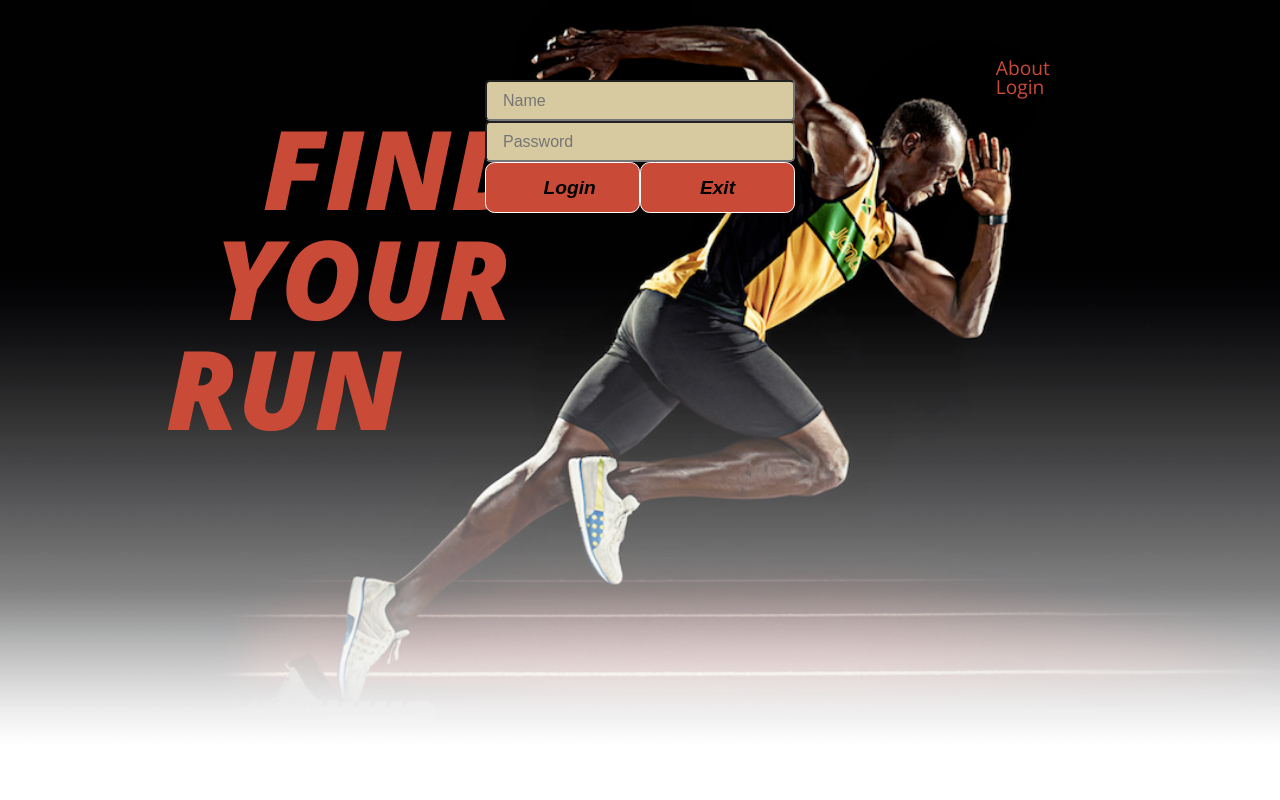
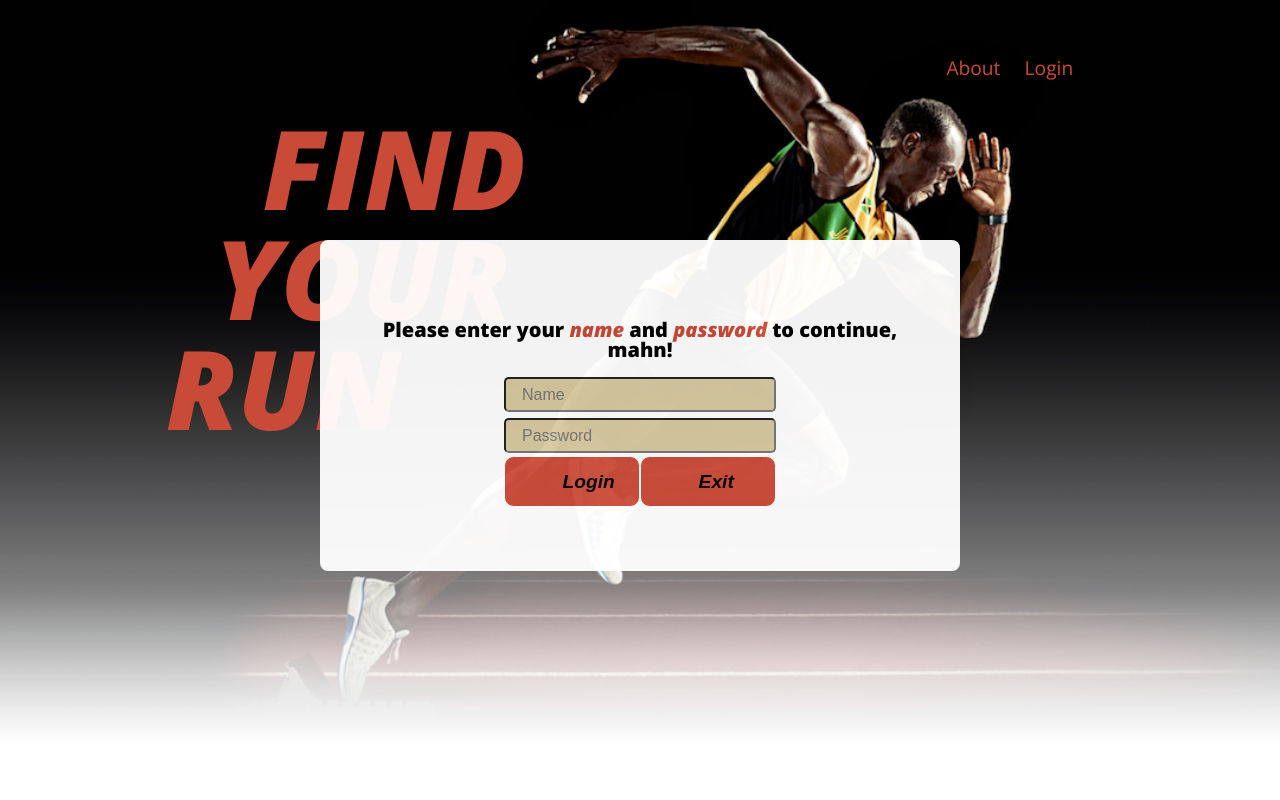
Before and after one commit to adamstelle/running_cool, a plain HTML site: page index.html in a window 1280 px wide. Both pictures are taken after a click on the link "Login". Shown: the top 800 px of the page. Drawn offline with nearby package versions, Linux system fonts and the light colour scheme.

Commit message:
Styled login form

```diff
--- a/css/style.css
+++ b/css/style.css
@@ -106,6 +106,7 @@ input::-moz-placeholder {
 
 #locationmap {
   display:inline-block;
+  height: 20em;
 }
 
 .user-input {
@@ -119,19 +120,22 @@ input::-moz-placeholder {
  height: 20em;
 }
 
-.popupContainer{
+.popupContainer {
     position: fixed;
     z-index: 100;
-    background: transparent;
-    border-radius: 1em;
-    display: none;
-    top: 5em;
+    background: white;
+    opacity: .95;
+    border-radius: .5em;
+    top: 15em;
+    padding: 5em 3em 4em 3em;
 }
 
 .popupContainer input {
   background-color:#d7c9a0;
   border-radius:.3em;
-  padding: .6em 3em .6em 1em;
+  padding: .4em 3em .4em 1em;
+  margin-bottom: .2em;
+  margin-top: .2em;
   color: black;
   font-size: 1em;
 }
--- a/index.html
+++ b/index.html
@@ -13,7 +13,8 @@
   </head>
   <body>
     <article>
-      <section class="popupContainer prefix-25 grid-50 suffix-25">
+      <section class="popupContainer center prefix-25 grid-50 suffix-25">
+        <h2>Please enter your <em class="red">name</em> and <em class="red">password</em> to continue, mahn!</h2>
         <input id="loginName" class="prefix-25 grid-50 suffix-25" type="text" placeholder="Name">
         <input class="prefix-25 grid-50 suffix-25" type="password" placeholder="Password">
         <button class="buttonstyle prefix-25 grid-25" id="log"><a class="buttontext">Login</a></button>
@@ -21,9 +22,9 @@
       </section>
       <section class="usain grid-100">
         <section class="grid-80 prefix-10 suffix-10 mobile-grid-100">
-          <nav class="navigation grid-10 prefix-85 suffix-5">
-            <a href="about.html">About</a>
-            <a class="login">Login</a>
+          <nav class="navigation grid-20 prefix-80">
+            <a class="navitem" href="about.html">About</a>
+            <a class="navitem login">Login</a>
           </nav>
           <div class="title grid-100 mobile-grid-100">
             <h1 class="headline grid-30 prefix-10 suffix-60">FIND</h1>
```
